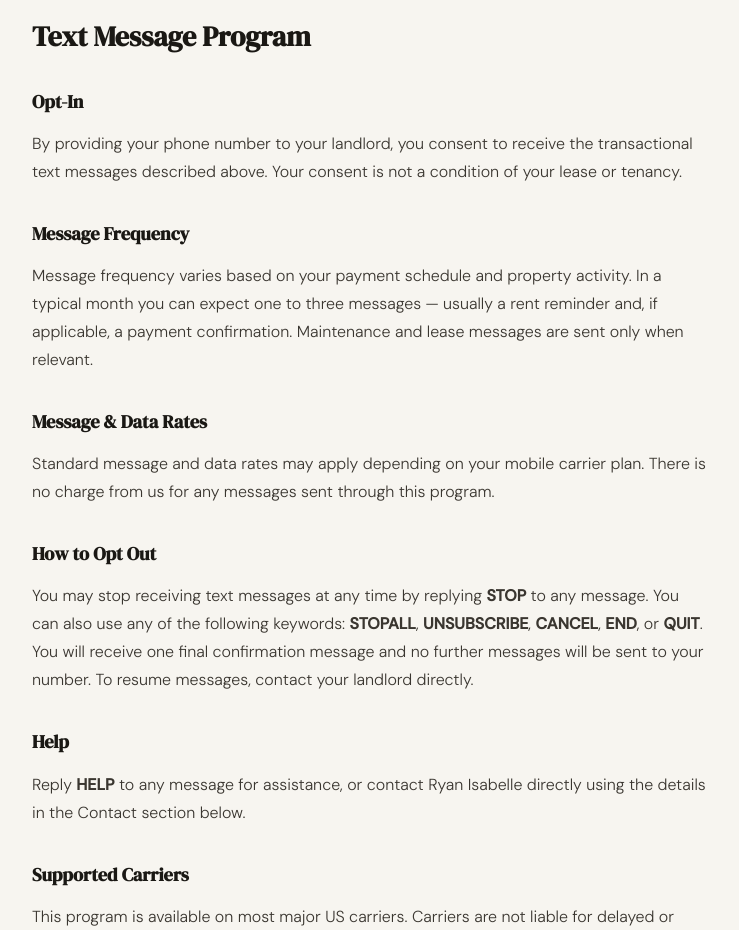
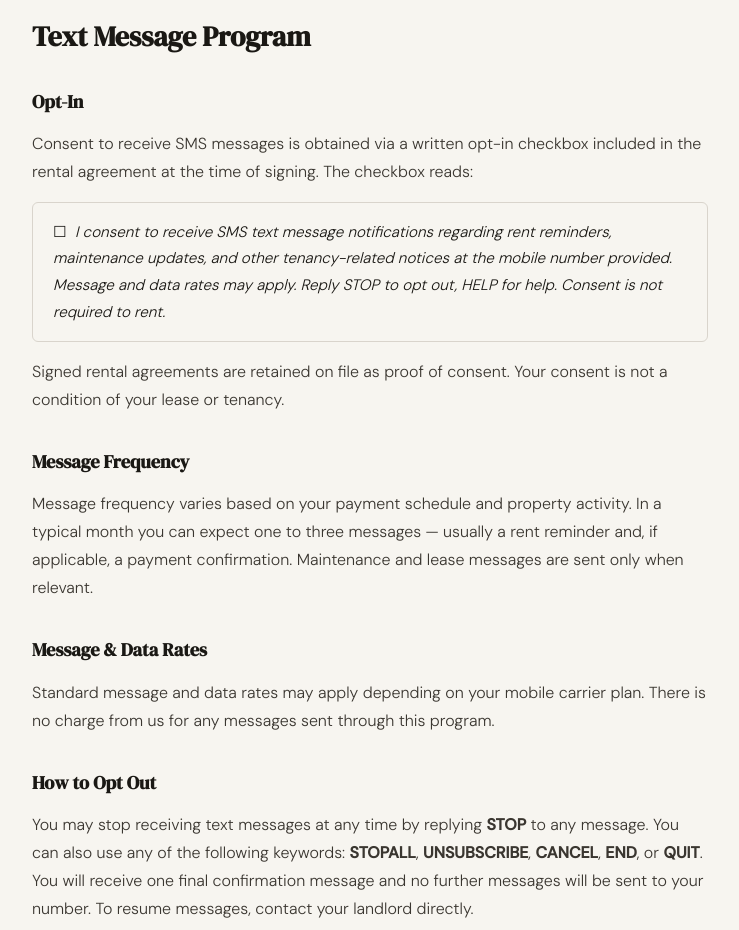
Before and after one commit to rxisab001/rxisab001.github.io, a plain HTML site: page index.html in a window 1280 px wide. Shown: the part 1860-2790 px from the top of the page, without its empty margins (270-1009 px from the left). Drawn offline with Linux system fonts and the light colour scheme.

Commit message:
Add files via upload

```diff
--- a/index.html
+++ b/index.html
@@ -229,7 +229,13 @@
 
       <h3>Opt-In</h3>
       <p>
-        By providing your phone number to your landlord, you consent to receive the transactional text messages described above. Your consent is not a condition of your lease or tenancy.
+        Consent to receive SMS messages is obtained via a written opt-in checkbox included in the rental agreement at the time of signing. The checkbox reads:
+      </p>
+      <p style="margin: 1rem 0; padding: 1rem 1.25rem; border: 1px solid var(--rule); border-radius: 6px; font-size: 0.95rem; color: var(--ink);">
+        ☐ &nbsp;<em>I consent to receive SMS text message notifications regarding rent reminders, maintenance updates, and other tenancy-related notices at the mobile number provided. Message and data rates may apply. Reply STOP to opt out, HELP for help. Consent is not required to rent.</em>
+      </p>
+      <p>
+        Signed rental agreements are retained on file as proof of consent. Your consent is not a condition of your lease or tenancy.
       </p>
 
       <h3>Message Frequency</h3>
```
